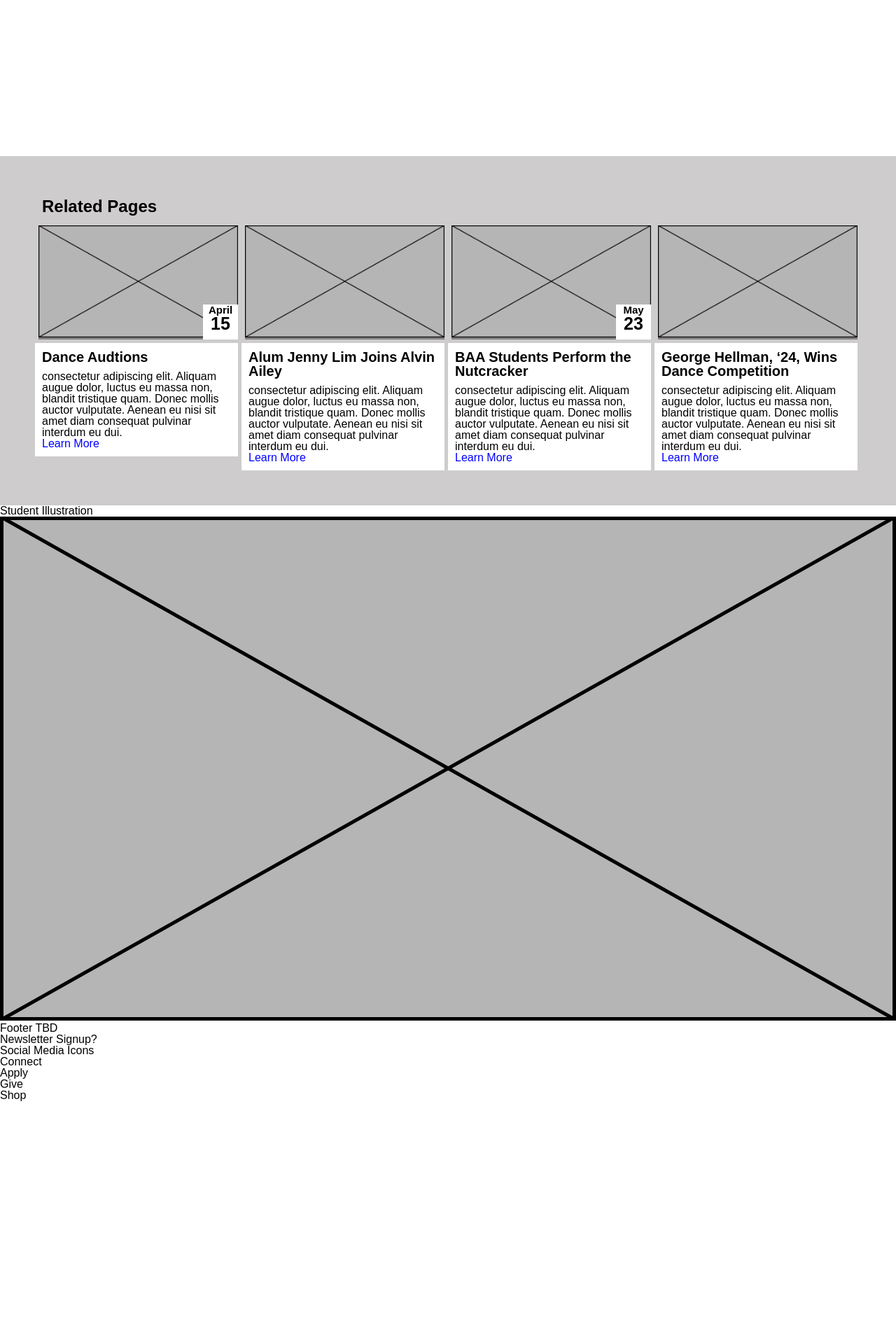
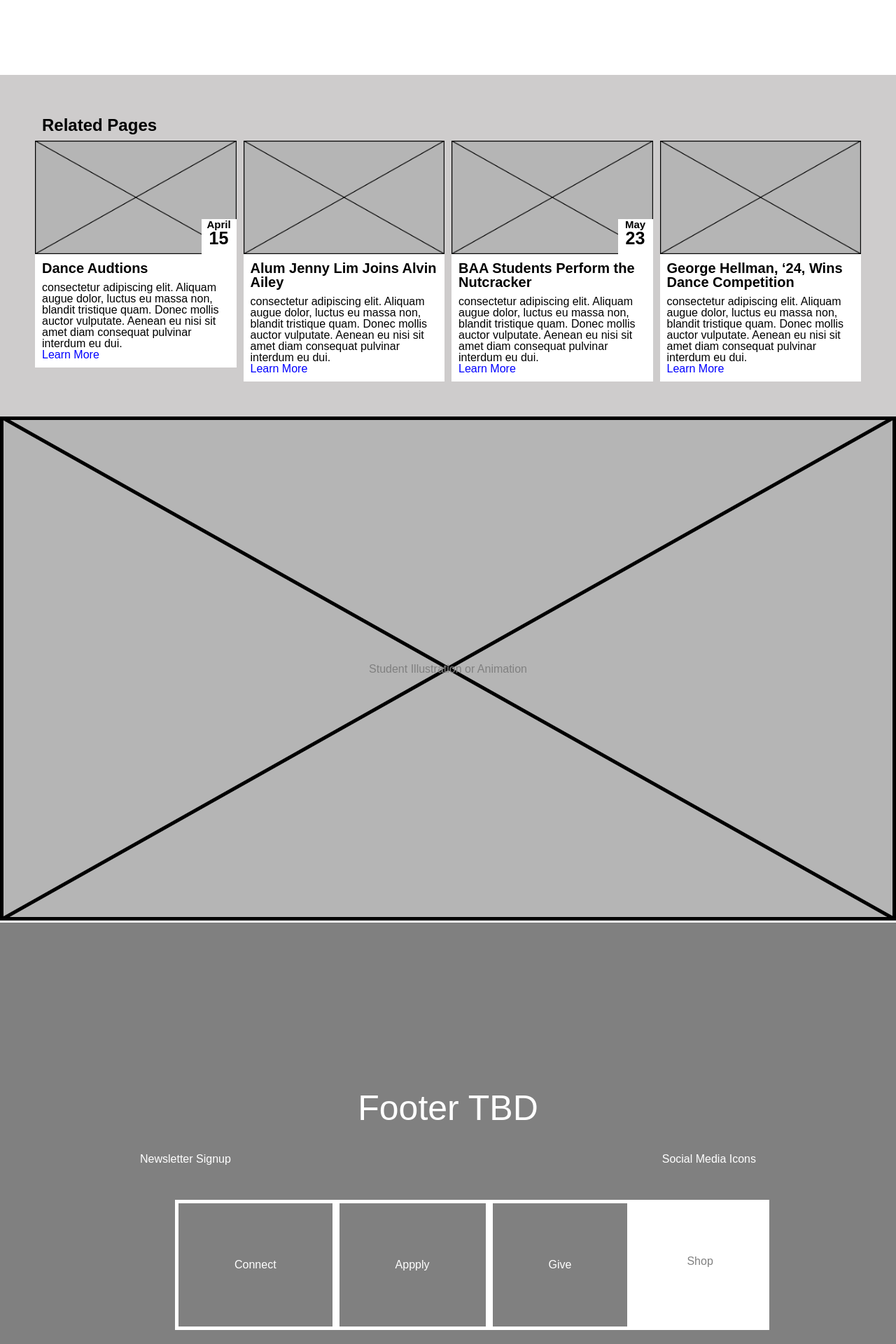
Before and after one commit to Artists-for-Humanity/BAA-prototype, a PHP site: page /Dance/index.html in a window 1280 px wide. Shown: the part 2480-4400 px from the top of the page at 70% size. Before the commit the page ends 4053 px from the top, so only its background shows below. Run offline with PHP 8.4, Linux system fonts and the light colour scheme.

Commit message:
new footer + student illustaratiobn and finished header
maybe more styling to do

```diff
--- a/site/Dance/index.html
+++ b/site/Dance/index.html
@@ -12,9 +12,10 @@
 <body>
   <nav><a href="/">Home</a><a href="/about">About</a></nav>
   <div class="header-box">
-    <img src="../assets/images/placeholder-image-rectangle.png" alt="placeholder-image-rectangle">
+    <div class="header-img"><img class="banner" src="../assets/images/placeholder-image-rectangle.png"
+        alt="placeholder-image-rectangle"></div>
     <h1>Dance</h1>
-    <p>Jodie McSally Dance Program, Class of 21</p>
+    <p class="header-text">Jodie McSally Dance Program, Class of 21</p>
   </div>
 
   <div class="sub-nav">
@@ -79,7 +80,6 @@
         <div class="related-pages-image">
           <img src="../assets/images/placeholder-image-rectangle.png" alt="placeholder-image-rectangle">
         </div>
-        <div class="related-pages-date"></div>
         <div class="related-pages-wrapper">
           <div class="related-pages-title">Alum Jenny Lim Joins
             Alvin Ailey</div>
@@ -110,7 +110,6 @@
           <img src="../assets/images/placeholder-image-rectangle.png" alt="placeholder-image-rectangle">
         </div>
         <div class="related-pages-wrapper">
-          <div class="related-pages-date"></div>
           <div class="related-pages-title">George Hellman, ‘24, Wins
             Dance Competition</div>
           <p>consectetur adipiscing elit. Aliquam augue dolor, luctus eu massa non, blandit tristique quam. Donec mollis
@@ -123,23 +122,28 @@
 
 
 
-
-  <div class="student">
-    <p>Student Illustration</p>
-    <img src="../assets/images/placeholder-image-rectangle.png" alt="placeholder-image-rectangle">
+  <div class="student-illustration-image-wrapper">
+    <img src="../assets/images/placeholder-image-rectangle.png">
+    <div class="student-illustration">
+      <div>Student Illustration or Animation</div>
+    </div>
   </div>
 
 
 
 
-
-  <footer>Footer TBD
-    <div>Newsletter Signup?</div>
-    <div>Social Media Icons</div>
-    <div>Connect</div>
-    <div>Apply</div>
-    <div>Give</div>
-    <div>Shop</div>
+  <footer>
+    <div class="footer-title">Footer TBD</div>
+    <div class="interaction-buttons-1">
+      <div>Newsletter Signup</div>
+      <div>Social Media Icons</div>
+    </div>
+    <div class="interaction-buttons-2">
+      <div class="interaction-buttons-box">Connect</div>
+      <div class="interaction-buttons-box">Appply</div>
+      <div class="interaction-buttons-box">Give</div>
+      <div class="shop-interaction-button">Shop</div>
+    </div>
   </footer>
 
 </body>
--- a/site/Dance/styles.css
+++ b/site/Dance/styles.css
@@ -45,21 +77,19 @@ h1 {
   padding: 10px;
 }
 
-.student {
-  ;
-}
-
 .related-pages-items {
   display: grid;
   grid-template-columns: repeat(4, 1fr);
+  gap: 10px;
 }
-
-.related-pages-item {}
 
 .related-pages-image {
   background-color: gray;
   position: relative;
-  margin: 5px;
+}
+
+.related-pages-image img {
+  vertical-align: top;
 }
 
 .related-pages-date {
@@ -81,7 +111,6 @@ h1 {
 .related-pages-wrapper {
   background-color: white;
   padding: 10px;
-  margin-right: 5px;
 }
 
 .related-pages-title {
@@ -92,3 +121,78 @@ h1 {
 .related-pages-item a {
   color: blue;
 }
+
+footer {
+  text-align: center;
+  padding: 200px;
+  background-color: gray;
+}
+
+.footer-title {
+  padding: 40px;
+  font-size: 50px;
+  color: white;
+}
+
+.designing-their-future {
+  position: absolute;
+  right: 0;
+  bottom: 0;
+}
+
+.interaction-buttons-1 {
+  color: white;
+  display: flex;
+  flex-direction: row;
+  justify-content: space-between;
+
+}
+
+.interaction-buttons-2 {
+  padding: 50px;
+  color: white;
+  display: flex;
+  flex-direction: row;
+  justify-content: space-around;
+}
+
+.interaction-buttons-box {
+  color: white;
+  padding: 80px;
+  border-style: solid;
+  border-width: 5px;
+  border-color: white;
+  background-color: gray;
+}
+
+.shop-interaction-button {
+  color: gray;
+  padding: 80px;
+  border-style: solid;
+  border-color: white;
+  background-color: white;
+}
+
+.placeholder-image {
+  width: 100px;
+  height: 50px
+}
+
+.student-illustration-image-wrapper {
+  position: relative;
+  text-align: center;
+}
+
+.student-illustration {
+  color: gray;
+  display: flex;
+  flex-direction: row;
+  justify-content: center;
+  padding: 180px;
+  border-style: solid;
+  border-color: gray;
+  position: absolute;
+  top: 50%;
+  left: 50%;
+  transform: translate(-50%, -50%);
+}
```
Also changed, not shown: other parts of site/Dance/styles.css (+35 -3 lines).
